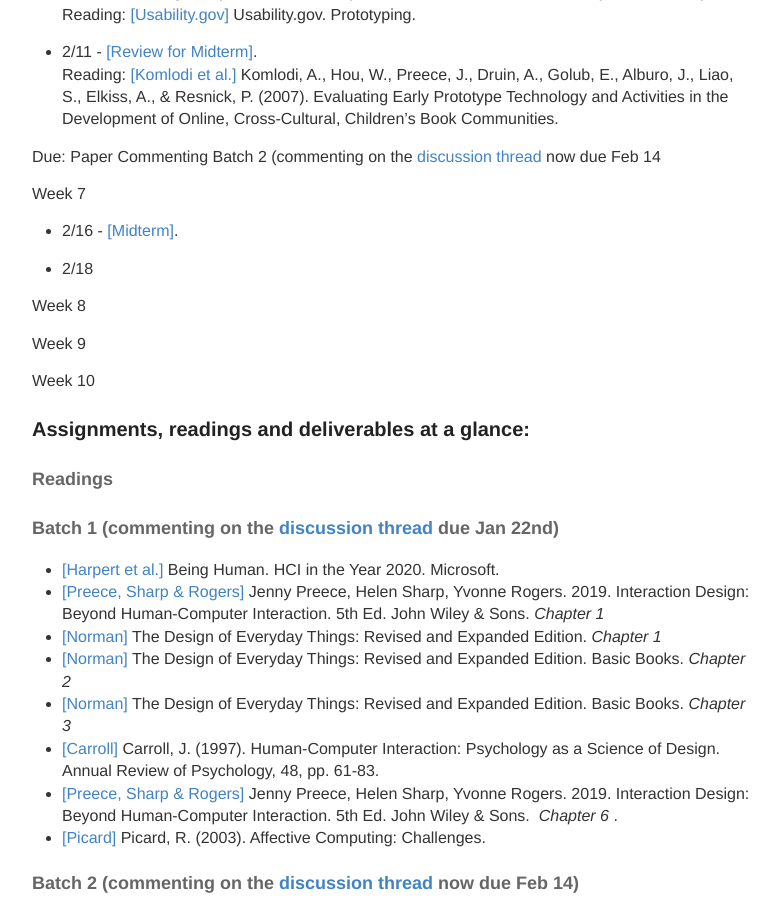
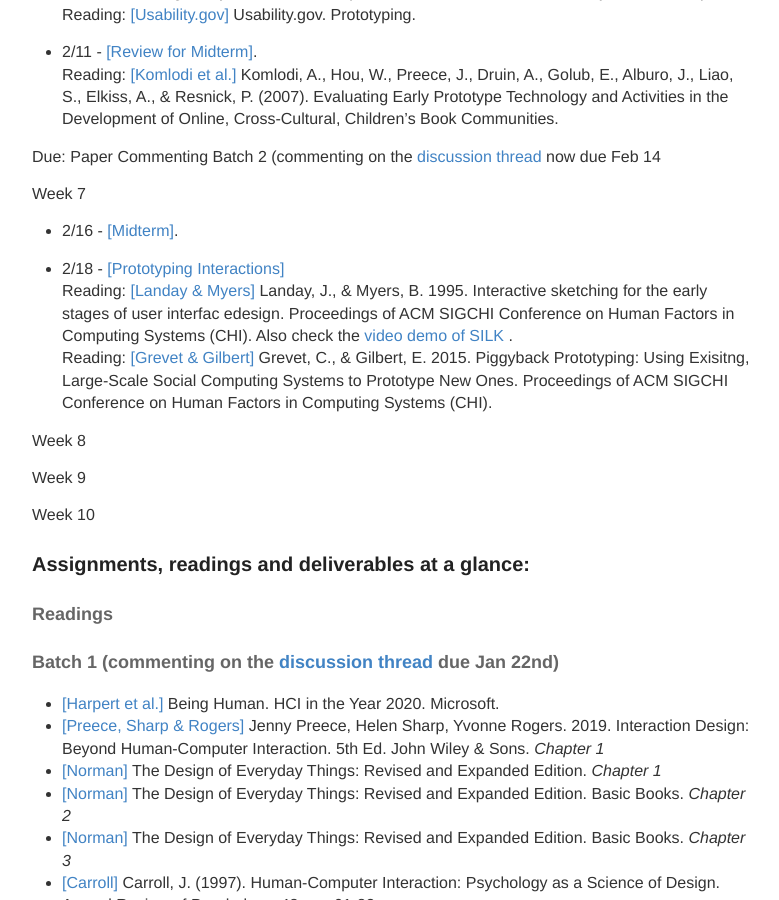
Before and after one commit to hciwang/hciwang.github.io, a Jekyll site: the page built from _posts/2021-1-1-lectures.md, in a window 1280 px wide and 900 px high, scrolled down 2203 px. Shown: the whole window, without its empty margins (248-1027 px from the left). Built offline with Jekyll 4.4.1, drawn with Linux system fonts in a browser that asks for light colours.

Commit message:
Update 2021-1-1-lectures.md

```diff
--- a/_posts/2021-1-1-lectures.md
+++ b/_posts/2021-1-1-lectures.md
@@ -85,7 +85,9 @@ Due: Paper Commenting Batch 2 (commenting on the [discussion thread](https://can
 Week 7
 - 2/16 - [[Midterm]](https://canvas.ucdavis.edu/courses/539971/assignments/640929).
 
-- 2/18
+- 2/18 - [[Prototyping Interactions]](https://canvas.ucdavis.edu/courses/539971/files/folder/Lectures?preview=11882076)
+Reading: [[Landay & Myers]](https://canvas.ucdavis.edu/courses/539971/files/folder/Readings%20(incomplete.%20check%20main%20website%20for%20complete%20readings)?preview=11882099) Landay, J., & Myers, B. 1995. Interactive sketching for the early stages of user interfac edesign. Proceedings of ACM SIGCHI Conference on Human Factors in Computing Systems (CHI). Also check the [video demo of SILK](https://www.youtube.com/watch?v=VLQcW6SpJ88) .
+Reading: [[Grevet & Gilbert]](https://canvas.ucdavis.edu/courses/539971/files/folder/Readings%20(incomplete.%20check%20main%20website%20for%20complete%20readings)?preview=11882097&sort=modified_at&order=desc)  Grevet, C., & Gilbert, E. 2015. Piggyback Prototyping: Using Exisitng, Large-Scale Social Computing Systems to Prototype New Ones. Proceedings of ACM SIGCHI Conference on Human Factors in Computing Systems (CHI).
 
 Week 8
 
```
